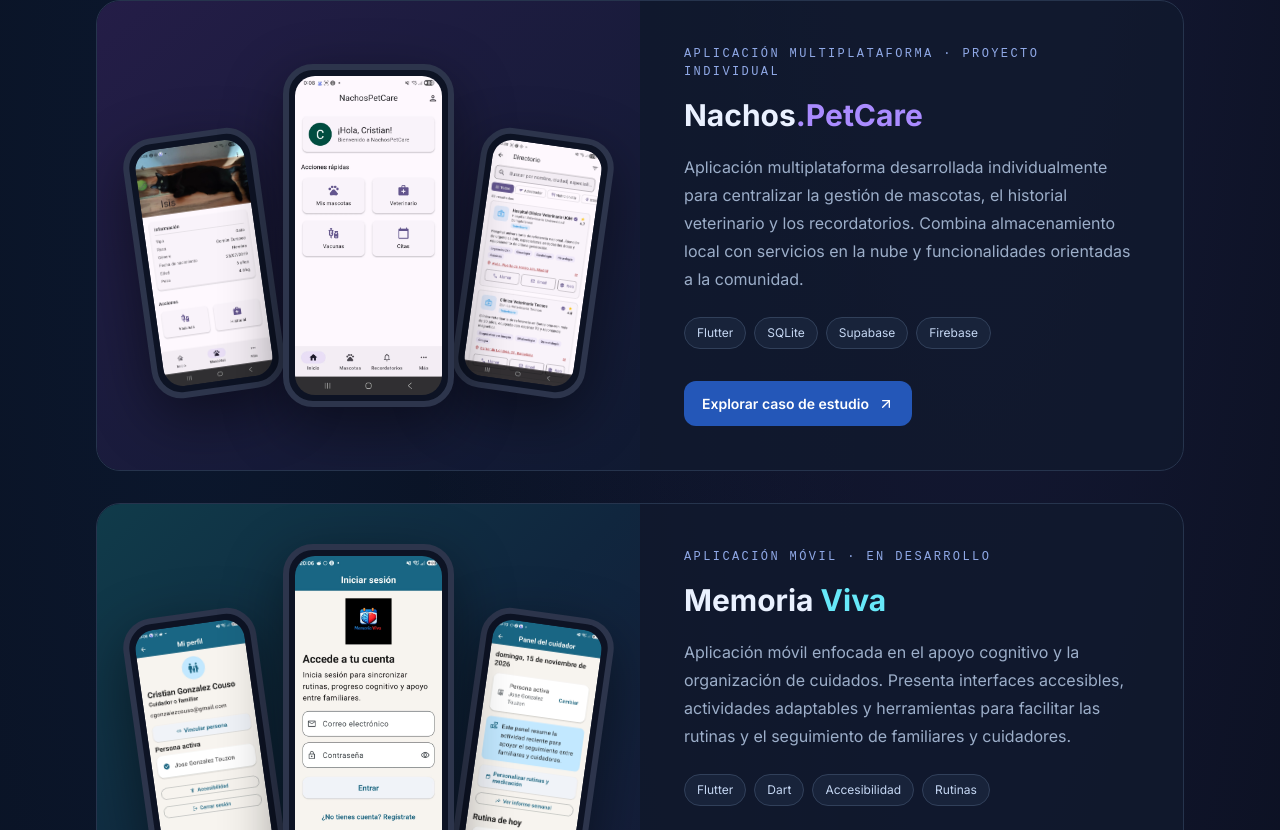
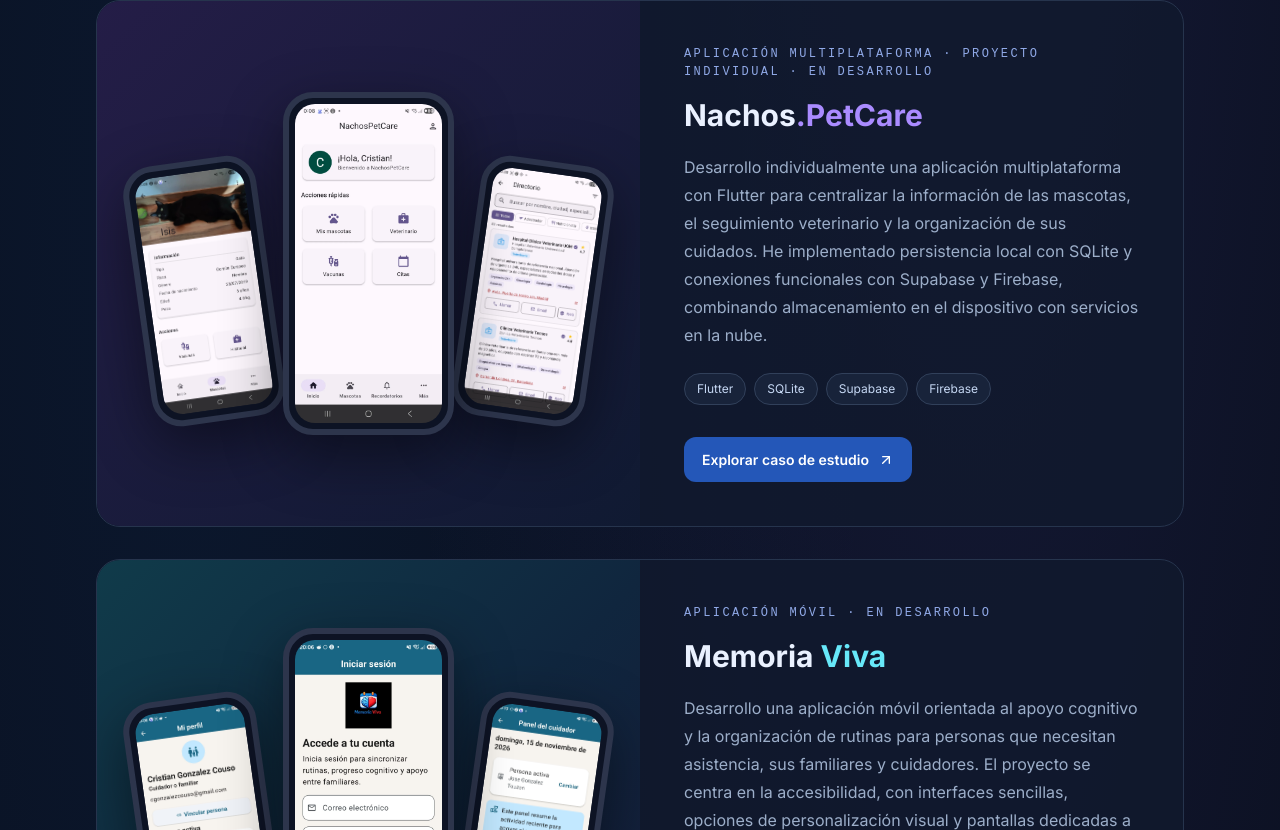
Before and after one commit to cgonzalezcouso/cristian-portfolio, a React (Vite) app: page / in a window 1280 px wide. Shown: the part 1250-2080 px from the top of the page. Built offline with nearby package versions, Linux system fonts and the light colour scheme.

Commit message:
feat: mejorar descripciones de proyectos para reclutadores

```diff
--- a/src/components/ProjectsSection.tsx
+++ b/src/components/ProjectsSection.tsx
@@ -11,9 +11,9 @@ export default function ProjectsSection({ locale, openDetail, openMemoria }: Pro
 
             title="Nachos"
             highlight=".PetCare"
-            subtitle="Aplicación multiplataforma · Proyecto individual"
+            subtitle="Aplicación multiplataforma · Proyecto individual · En desarrollo"
 
-            description="Aplicación multiplataforma desarrollada individualmente para centralizar la gestión de mascotas, el historial veterinario y los recordatorios. Combina almacenamiento local con servicios en la nube y funcionalidades orientadas a la comunidad."
+            description="Desarrollo individualmente una aplicación multiplataforma con Flutter para centralizar la información de las mascotas, el seguimiento veterinario y la organización de sus cuidados. He implementado persistencia local con SQLite y conexiones funcionales con Supabase y Firebase, combinando almacenamiento en el dispositivo con servicios en la nube."
             technologies={["Flutter", "SQLite", "Supabase", "Firebase"]}
             images={[
                 "/screenshots/mascota.webp",
@@ -31,7 +31,7 @@ export default function ProjectsSection({ locale, openDetail, openMemoria }: Pro
             imageBackground="memoria-hero"
             className="mt-8"
             subtitle="Aplicación móvil · En desarrollo"
-            description="Aplicación móvil enfocada en el apoyo cognitivo y la organización de cuidados. Presenta interfaces accesibles, actividades adaptables y herramientas para facilitar las rutinas y el seguimiento de familiares y cuidadores."
+            description="Desarrollo una aplicación móvil orientada al apoyo cognitivo y la organización de rutinas para personas que necesitan asistencia, sus familiares y cuidadores. El proyecto se centra en la accesibilidad, con interfaces sencillas, opciones de personalización visual y pantallas dedicadas a actividades cognitivas y seguimiento de cuidados."
             technologies={[
                 "Flutter",
                 "Dart",
@@ -53,8 +53,8 @@ export default function ProjectsSection({ locale, openDetail, openMemoria }: Pro
 <section id="proyectos" className="max-w-6xl mx-auto px-5 sm:px-8 py-16"><p className="section-label">01 / Selected work</p><h2 className="text-3xl sm:text-4xl font-bold mt-3 mb-8">Featured projects<span className="text-blue">.</span></h2><ProjectCard
             title="Nachos"
             highlight=".PetCare"
-            subtitle="Cross-platform app · Solo project"
-            description="Independently developed cross-platform app bringing together pet profiles, veterinary records and reminders, with local storage, cloud services and community-oriented features."
+            subtitle="Cross-platform app · Solo project · In development"
+            description="I am independently developing a cross-platform Flutter application to centralise pet information, veterinary records and care organisation. I have implemented local persistence with SQLite and working connections to Supabase and Firebase, combining on-device storage with cloud services."
             technologies={["Flutter", "SQLite", "Supabase", "Firebase"]}
             images={[
                 "/screenshots/mascota.webp",
@@ -71,7 +71,7 @@ export default function ProjectsSection({ locale, openDetail, openMemoria }: Pro
                 imageBackground="memoria-hero"
                 className="mt-8"
                 subtitle="Mobile app · In development"
-                description="Mobile app focused on cognitive support and care coordination, with accessible interfaces, adaptable activities, routines and monitoring tools for families and caregivers."
+                description="I am developing a mobile application focused on cognitive support and daily routines for people who need assistance, their families and caregivers. The project prioritises accessibility through simple navigation, visual customisation options and screens for cognitive activities and care monitoring."
                 technologies={["Flutter", "Dart", "Accessibility", "Routines"]}
                 images={[
                     "/screenshots/memoria-viva/cognitiva.jpeg",
```
